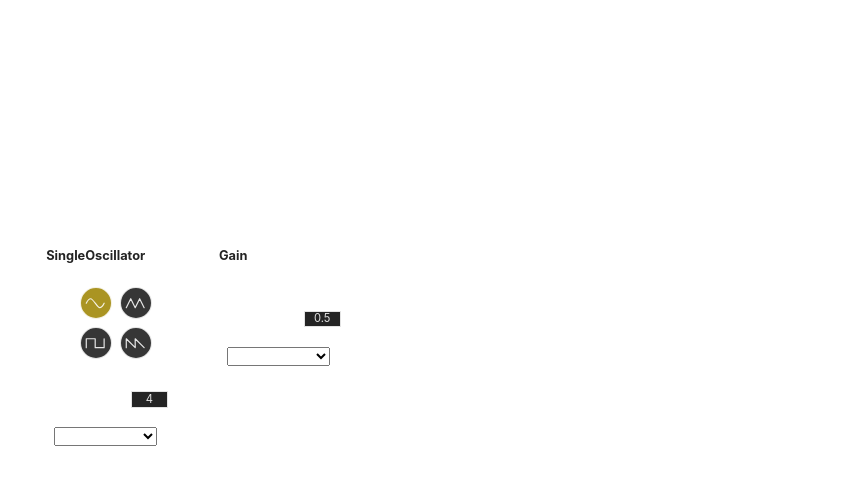
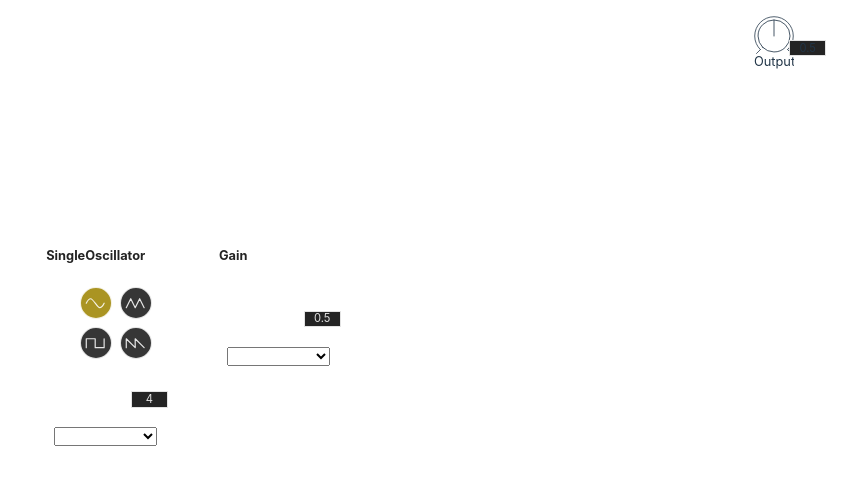
Before and after one commit to syeo66/audio-synth-test, a React (Vite) app: page / in a window 1280 px wide. Both pictures are taken after a click on the button "Start Rack". Shown: the top 484 px of the page, without its empty margins (438-1280 px from the left). Built offline with nearby package versions, Linux system fonts and the light colour scheme.

Commit message:
Add output gain to the Case

```diff
--- a/src/components/Case.tsx
+++ b/src/components/Case/Case.tsx
@@ -1,8 +1,9 @@
 import React, { createContext, PropsWithChildren, useCallback, useMemo, useReducer, useState } from 'react'
 import styled from 'styled-components'
 
-import Button from './Button'
-import inputsReducer, { InputsState, ModuleInputs } from './reducers/inputsReducer'
+import Button from '../Button'
+import inputsReducer, { InputsState, ModuleInputs } from '../reducers/inputsReducer'
+import Output from './Output'
 
 interface RegisterModuleData {
   moduleName: string
@@ -38,7 +39,12 @@ const Case: React.FC<PropsWithChildren> = ({ children }) => {
     <CaseContext.Provider value={caseData}>
       <CaseWrapper>
         {!audioCtx && <Button onClick={handleStart}>Start Rack</Button>}
-        {!!audioCtx && children}
+        {!!audioCtx && (
+          <>
+            <Output />
+            {children}
+          </>
+        )}
       </CaseWrapper>
     </CaseContext.Provider>
   )
--- /dev/null
+++ b/src/components/Case/Output.tsx
@@ -0,0 +1,37 @@
+import React, { useContext, useEffect } from 'react'
+import styled from 'styled-components'
+
+import useGain from '../../hooks/useGain'
+import Knob from '../Knob'
+import { CaseContext } from './Case'
+
+const Output: React.FC = () => {
+  const { audioCtx } = useContext(CaseContext)
+
+  const { currentGain, handleGainChange, gainNode } = useGain({ moduleName: 'case', inputName: 'output' })
+
+  useEffect(() => {
+    if (!audioCtx) {
+      return
+    }
+
+    // connect to audioCtx
+    gainNode.current?.connect(audioCtx.destination)
+  }, [audioCtx, gainNode])
+
+  return (
+    <OutputWrapper>
+      <Knob label="Output" min={0} max={1} step={0.05} value={currentGain} onChange={handleGainChange} />
+    </OutputWrapper>
+  )
+}
+
+const OutputWrapper = styled.div`
+  position: absolute;
+  top: 0;
+  right: 0;
+  padding: 1rem 3rem 0 0;
+  margin: 0;
+`
+
+export default Output
--- /dev/null
+++ b/src/components/Case/index.ts
@@ -0,0 +1 @@
+export { CaseContext, default } from './Case'
--- /dev/null
+++ b/src/hooks/useGain.ts
@@ -0,0 +1,43 @@
+import { useCallback, useContext, useEffect, useRef, useState } from 'react'
+
+import { CaseContext } from '../components/Case'
+
+interface UseGainInput {
+  moduleName: string
+  inputName?: string
+}
+
+const useGain = ({ moduleName, inputName = 'main' }: UseGainInput) => {
+  const gainNode = useRef<GainNode>()
+
+  const [currentGain, setCurrentGain] = useState(0.5)
+
+  const { audioCtx, registerModule } = useContext(CaseContext)
+
+  useEffect(() => {
+    // initialize the gain module
+    if (!audioCtx) {
+      return
+    }
+
+    gainNode.current = audioCtx.createGain()
+    gainNode.current.gain.setValueAtTime(0, audioCtx.currentTime)
+
+    registerModule({ moduleName, inputs: { [inputName]: gainNode.current } })
+  }, [audioCtx, inputName, moduleName, registerModule])
+
+  useEffect(() => {
+    // set the current gain
+    if (!audioCtx || !gainNode.current) {
+      return
+    }
+
+    gainNode.current.gain.setValueAtTime(currentGain, audioCtx.currentTime)
+  }, [audioCtx, currentGain])
+
+  const handleGainChange = useCallback((v: number) => setCurrentGain(v), [])
+
+  return { handleGainChange, currentGain, gainNode }
+}
+
+export default useGain
--- a/src/modules/Gain.tsx
+++ b/src/modules/Gain.tsx
@@ -1,39 +1,10 @@
-import { useCallback, useContext, useEffect, useRef, useState } from 'react'
-
-import { CaseContext } from '../components/Case'
 import Knob from '../components/Knob'
 import Module from '../components/Module'
 import OutputSelector from '../components/OutputSelector'
+import useGain from '../hooks/useGain'
 
 const Gain = () => {
-  const gain = useRef<GainNode>()
-
-  const [currentGain, setCurrentGain] = useState(0.5)
-
-  const { audioCtx, registerModule } = useContext(CaseContext)
-
-  useEffect(() => {
-    // initialize the gain module
-    if (!audioCtx) {
-      return
-    }
-
-    gain.current = audioCtx.createGain()
-    gain.current.gain.setValueAtTime(0, audioCtx.currentTime)
-
-    registerModule({ moduleName: 'gain', inputs: { main: gain.current } })
-  }, [audioCtx, registerModule])
-
-  useEffect(() => {
-    // set the current gain
-    if (!audioCtx || !gain.current) {
-      return
-    }
-
-    gain.current.gain.setValueAtTime(currentGain, audioCtx.currentTime)
-  }, [audioCtx, currentGain])
-
-  const handleGainChange = useCallback((v: number) => setCurrentGain(v), [])
+  const { currentGain, handleGainChange, gainNode } = useGain({ moduleName: 'gain' })
 
   return (
     <Module title="Gain">
@@ -41,7 +12,7 @@ const Gain = () => {
         <Knob label="Gain" min={0} max={1} step={0.05} value={currentGain} onChange={handleGainChange} />
       </div>
       <div>
-        <OutputSelector audioNode={gain.current} moduleName="gain" />
+        <OutputSelector audioNode={gainNode.current} moduleName="gain" />
       </div>
     </Module>
   )
```
